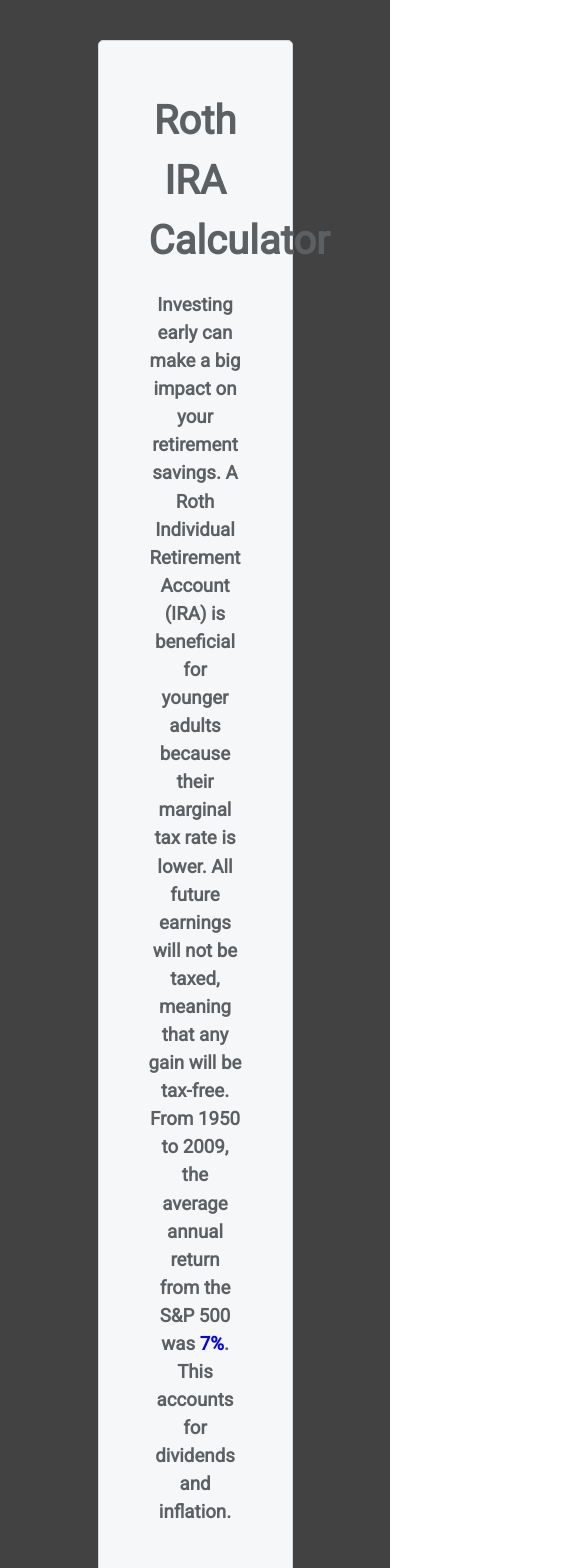
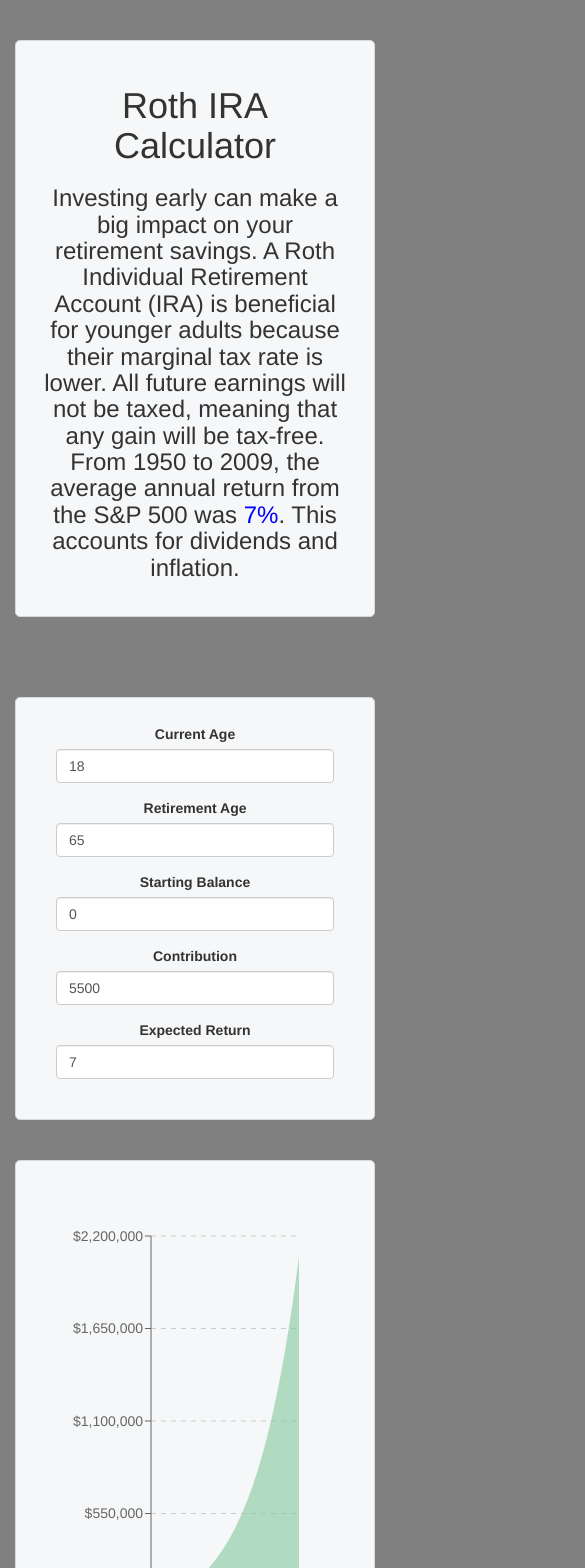
Before and after one commit to Truong-Henry/roth-ira-calculator, a React (Create React App) app: page / in a window 390 px wide. Shown: the top 1568 px of the page, 585 px wide, since content can reach past the window. Built offline with nearby package versions, Linux system fonts and the light colour scheme.

Commit message:
Added BS4 to make styling easier and more responsive. Cleaned up CSS

```diff
--- a/package.json
+++ b/package.json
@@ -3,9 +3,12 @@
   "version": "0.1.0",
   "private": true,
   "dependencies": {
+    "@nivo/stream": "^0.62.0",
     "@testing-library/jest-dom": "^4.2.4",
     "@testing-library/react": "^9.5.0",
     "@testing-library/user-event": "^7.2.1",
+    "frappe-charts": "^1.5.2",
+    "nivo": "^0.31.0",
     "react": "^16.13.1",
     "react-dom": "^16.13.1",
     "react-scripts": "3.4.3",
--- a/public/index.html
+++ b/public/index.html
@@ -8,6 +8,12 @@
     <link
       href="https://fonts.googleapis.com/css2?family=Roboto&display=swap"
       rel="stylesheet"
+    />
+    <link
+      rel="stylesheet"
+      href="https://stackpath.bootstrapcdn.com/bootstrap/3.4.1/css/bootstrap.min.css"
+      integrity="sha384-HSMxcRTRxnN+Bdg0JdbxYKrThecOKuH5zCYotlSAcp1+c8xmyTe9GYg1l9a69psu"
+      crossorigin="anonymous"
     />
     <link rel="apple-touch-icon" href="%PUBLIC_URL%/logo192.png" />
     <!--
--- a/src/RothComponents/Header.js
+++ b/src/RothComponents/Header.js
@@ -4,18 +4,22 @@ function Header() {
   const sevenPercentArticle =
     "https://www.thesimpledollar.com/investing/stocks/where-does-7-come-from-when-it-comes-to-long-term-stock-returns/";
   return (
-    <header className="roth-form-header">
-      <h1>Roth IRA Calculator</h1>
-      <h3>
-        Investing early can make a big impact on your retirement savings. A Roth
-        Individual Retirement Account (IRA) is beneficial for younger adults
-        because their marginal tax rate is lower. All future earnings will not
-        be taxed, meaning that any gain will be tax-free. From 1950 to 2009, the
-        average annual return from the S&amp;P 500 was
-        <a href={sevenPercentArticle}> 7%</a>. This accounts for dividends and
-        inflation.
-      </h3>
-    </header>
+    <div className="row">
+      <div className="col-sm-12">
+        <header className="header-container">
+          <h1>Roth IRA Calculator</h1>
+          <h3>
+            Investing early can make a big impact on your retirement savings. A
+            Roth Individual Retirement Account (IRA) is beneficial for younger
+            adults because their marginal tax rate is lower. All future earnings
+            will not be taxed, meaning that any gain will be tax-free. From 1950
+            to 2009, the average annual return from the S&amp;P 500 was
+            <a href={sevenPercentArticle}> 7%</a>. This accounts for dividends
+            and inflation.
+          </h3>
+        </header>
+      </div>
+    </div>
   );
 }
 
--- a/src/RothComponents/Roth.js
+++ b/src/RothComponents/Roth.js
@@ -1,25 +1,15 @@
-import React, { useContext } from "react";
+import React from "react";
 import RothForm from "./RothForm";
+import RothGraph from "./RothGraph";
 import Header from "./Header";
-import RothGraph from "./RothGraph";
 import RothAnalytics from "./RothAnalytics";
-import { RothContext } from "./rothContext";
 
 function Roth() {
-  const { retirementBalance, form } = useContext(RothContext);
   return (
     <div className="container">
       <Header />
-      <div className="roth-main">
-        <RothForm />
-        {retirementBalance && form.expectedReturn > 0 ? (
-          <RothGraph />
-        ) : (
-          <div className="roth-error">
-            Please update the form with valid inputs
-          </div>
-        )}
-      </div>
+      <RothForm />
+      <RothGraph />
       <RothAnalytics />
     </div>
   );
--- a/src/RothComponents/RothAnalytics.js
+++ b/src/RothComponents/RothAnalytics.js
@@ -9,7 +9,7 @@ function RothAnalytics() {
 
   return (
     retirementBalance > 0 && (
-      <div className="roth-analytics">
+      <div className="analytics-container">
         <h2>Analytics</h2>
         <h3>
           Your retirement balance could be $<u>{retirementBalanceFormatted}</u>
--- a/src/RothComponents/RothForm.js
+++ b/src/RothComponents/RothForm.js
@@ -3,62 +3,92 @@ import { RothContext } from "./rothContext";
 
 function RothForm() {
   const { form, updateForm } = useContext(RothContext);
-
   return (
-    <div className="roth-form">
-      <form className="form">
-        <div className="form-row">
-          <label>Current Age</label>
+    <>
+      <div className="row justify-content-center align-items-center form-container">
+        <form>
+          <div className="col-md-1"></div>
+          <div className="form-group col-xs-12 col-md-2">
+            <label htmlFor="currentAge" className="control-label">
+              Current Age
+            </label>
             <input
+              className="form-control mb-2 mr-sm-2"
+              name="currentAge"
+              id="currentAge"
               type="number"
-            name="currentAge"
               value={form.currentAge}
               onChange={updateForm}
               min={0}
             />
           </div>
-        <div className="form-row">
-          <label>Retirement Age</label>
+          <div className="form-group col-xs-12 col-md-2">
+            <label htmlFor="retirementAge" className="control-label">
+              Retirement Age
+            </label>
             <input
+              className="form-control mb-2 mr-sm-2"
+              name="retirementAge"
+              id="retirementAge"
+              placeholder="Retirement Age"
               type="number"
-            name="retirementAge"
               value={form.retirementAge}
               onChange={updateForm}
               min={form.currentAge + 1}
+              max={100}
             />
           </div>
-        <div className="form-row">
-          <label>Starting Balance</label>
+          <div className="form-group col-xs-12 col-md-2">
+            <label htmlFor="startingBalance" className="control-label">
+              Starting Balance
+            </label>
             <input
+              className="form-control mb-2 mr-sm-2"
+              name="startingBalance"
+              id="startingBalance"
+              placeholder="Starting Balance"
               type="number"
-            name="startingBalance"
               value={form.startingBalance}
               onChange={updateForm}
               min={0}
             />
           </div>
-        <div className="form-row">
-          <label>Annual Contribution</label>
+          <div className="form-group col-xs-12 col-md-2">
+            <label htmlFor="annualContribution" className="control-label">
+              Contribution
+            </label>
             <input
+              className="form-control mb-2 mr-sm-2"
+              name="annualContribution"
+              id="annualContribution"
+              placeholder="Annual Contribution"
               type="number"
-            name="annualContribution"
               value={form.annualContribution}
               onChange={updateForm}
               min={0}
+              max={6000}
             />
           </div>
-        <div className="form-row">
-          <label>Expected Return (%)</label>
+          <div className="form-group col-xs-12 col-md-2">
+            <label htmlFor="expectedReturn" className="control-label">
+              Expected Return
+            </label>
             <input
+              className="form-control mb-2 mr-sm-2"
+              name="expectedReturn"
+              id="expectedReturn"
+              placeholder="Expected Return (%)"
               type="number"
-            name="expectedReturn"
               value={form.expectedReturn}
               onChange={updateForm}
               min={0}
+              max={100}
             />
           </div>
+          <div className="col-md-1"></div>
         </form>
       </div>
+    </>
   );
 }
 
--- a/src/RothComponents/RothGraph.js
+++ b/src/RothComponents/RothGraph.js
@@ -2,6 +2,7 @@ import React, { useContext } from "react";
 import { RothContext } from "./rothContext";
 
 import {
+  ResponsiveContainer,
   AreaChart,
   Area,
   CartesianGrid,
@@ -15,10 +16,11 @@ function RothGraph() {
   const { rothData } = useContext(RothContext);
 
   const renderGraph = (
+    <div className="row graph-container">
+      <div className="col-sm">
+        <div className="roth-graph" width="100%" height="100%">
+          <ResponsiveContainer width="100%" height="100%">
             <AreaChart
-      className="roth-graph"
-      width={600}
-      height={500}
               data={rothData}
               margin={{ top: 50, right: 50, left: 50, bottom: 50 }}
             >
@@ -26,9 +28,13 @@ function RothGraph() {
               <XAxis dataKey="age" name="age">
                 <Label value="Age" offset={-10} position="insideBottom" />
               </XAxis>
-      <YAxis tickFormatter={(tick) => "$" + tick.toLocaleString()}></YAxis>
+              <YAxis
+                tickFormatter={(tick) => "$" + tick.toLocaleString()}
+              ></YAxis>
               <Tooltip
-        formatter={(value) => "$" + new Intl.NumberFormat("en").format(value)}
+                formatter={(value) =>
+                  "$" + new Intl.NumberFormat("en").format(value)
+                }
               />
               <Area
                 type="monotone"
@@ -39,6 +45,10 @@ function RothGraph() {
                 fill="#82ca9d"
               />
             </AreaChart>
+          </ResponsiveContainer>
+        </div>
+      </div>
+    </div>
   );
 
   return renderGraph;
--- a/src/RothComponents/rothContext.js
+++ b/src/RothComponents/rothContext.js
@@ -16,14 +16,13 @@ function RothContextProvider(props) {
       ...form,
       [name]: value,
     });
-    console.log(name, value);
   }
 
   function calculateRoth() {
     let total = parseInt(form.startingBalance);
     let age = parseInt(form.currentAge);
     let annualContribution = parseInt(form.annualContribution);
-    let retirementData = [];
+    let rothData = [];
     let retirementBalance = 0;
 
     for (age; age <= form.retirementAge; age++) {
@@ -34,23 +33,23 @@ function RothContextProvider(props) {
         ).toFixed(2)
       );
 
-      retirementData.push({
+      rothData.push({
         age: age,
         total: total,
       });
       retirementBalance = total;
     }
-    return { retirementData, retirementBalance };
+    return { rothData, retirementBalance };
   }
 
-  let { retirementData, retirementBalance } = calculateRoth();
+  let { rothData, retirementBalance } = calculateRoth();
 
   return (
     <RothContext.Provider
       value={{
         form,
         updateForm,
-        rothData: retirementData,
+        rothData,
         retirementBalance,
       }}
     >
--- a/src/index.css
+++ b/src/index.css
@@ -1,88 +1,36 @@
-* {
-  margin: 0;
-  padding: 0;
-  box-sizing: border-box;
+body {
+  background-color: grey;
 }
 
-.container {
-  color: #5d6063;
-  background-color: #424242;
-  font-family: "Roboto", sans-serif;
-  font-size: 16px;
-  line-height: 1.5;
-
-  display: flex;
-  flex-direction: column;
-  align-items: center;
-}
-
-.roth-form-header,
-.roth-analytics {
+.header-container,
+.analytics-container,
+.graph-container,
+.form-container {
   text-align: center;
   background-color: #f6f7f8;
   border: 1px solid #d6d9dc;
   border-radius: 5px;
-
-  width: 50%;
   margin: 40px 0;
-  padding: 50px;
+  padding: 25px;
 }
 
-.roth-form-header h1 {
-  font-size: 40px;
-  margin-bottom: 20px;
-}
-
-.roth-form-header a {
+a {
   color: blue;
   text-decoration: none;
 }
 
-.roth-main {
-  display: flex;
-  flex-direction: row;
-  justify-content: center;
-  width: 50%;
+.roth-graph {
+  width: 100%;
+  height: 500px;
 }
 
-.roth-form,
-.roth-graph,
-.roth-error {
-  background-color: #f6f7f8;
-  border: 1px solid #d6d9dc;
-  border-radius: 5px;
-  padding: 50px;
-  margin: 40px;
+/* Remove arrows from number inputs */
+input::-webkit-outer-spin-button,
+input::-webkit-inner-spin-button {
+  -webkit-appearance: none; /* Chrome & Safari */
+  margin: 0; /* <-- Apparently some margin are still there even though it's hidden */
 }
 
-.roth-form {
-  display: flex;
-  align-items: center;
-  text-align: center;
+input[type="number"] {
+  -moz-appearance: textfield; /* Firefox */
 }
-
-.roth-error {
-  width: 600px;
-  height: 500px;
-  color: red;
-  text-align: center;
-}
-
-.roth-form input {
-  display: block;
-  background-color: #424242;
-  color: white;
-  -moz-appearance: textfield;
-  border-radius: 5px;
-  border: 0px;
-  height: 30px;
-  padding-left: 15px;
-  margin-bottom: 20px;
-  margin-top: 5px;
-}
-
-.recharts-surface {
-  position: relative;
-  top: -40px;
-  left: -45px;
-}
```
Also changed, not shown: 2 other files (tests, documents, lock files or other folders). Lines whose indentation alone changed are shown as unchanged.
